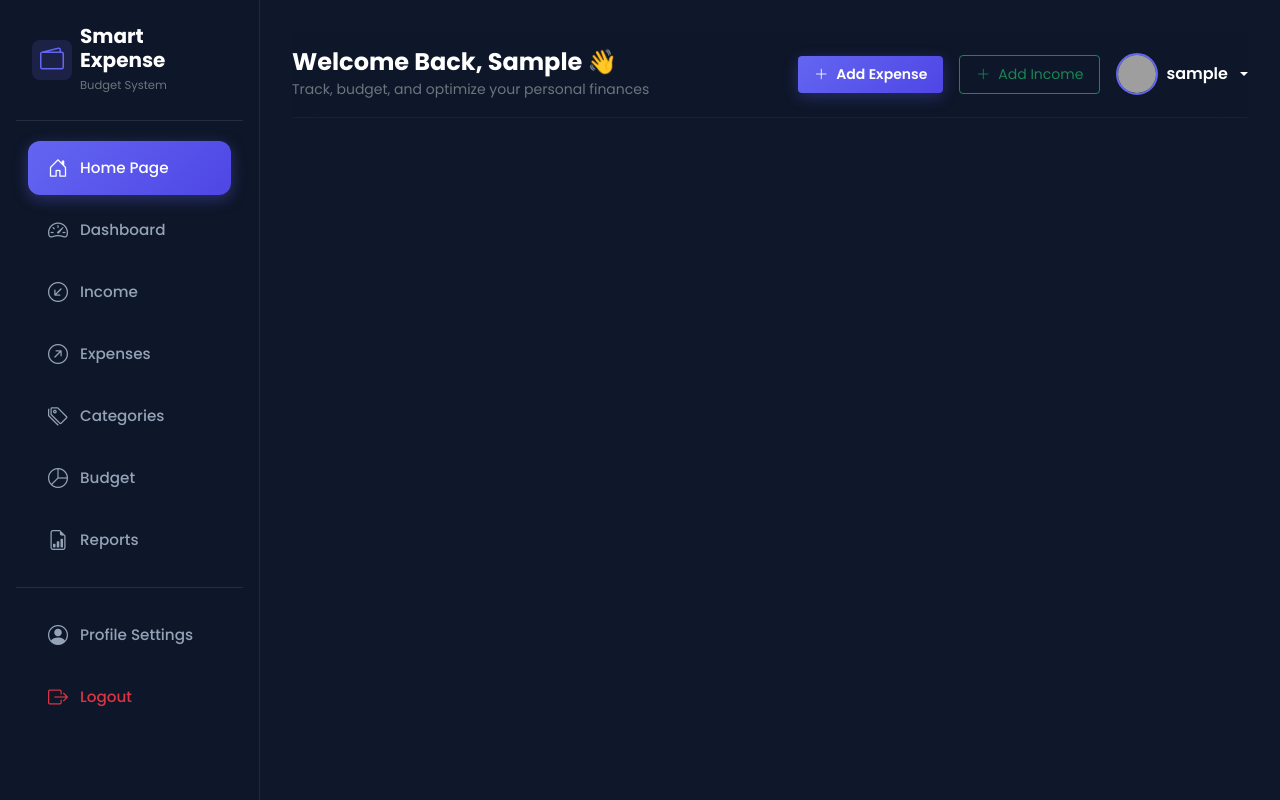
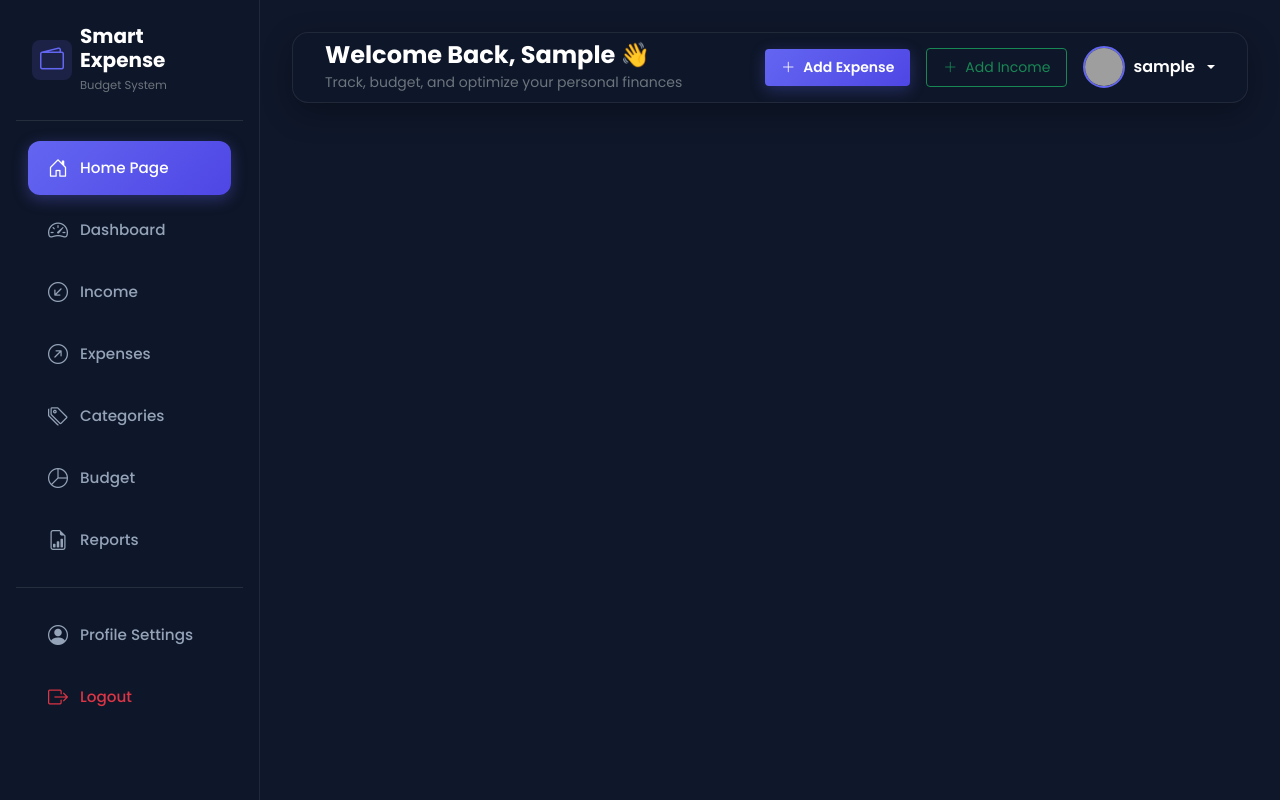
Before and after one commit to Mrutunjaya-Muduli/Expense-Tracker, a Django app: page / in a window 1280 px wide. Run offline with Django 5.2, Linux system fonts and the light colour scheme; the visitor is signed in with stand-in values (Sample User, id 1); grey boxes are pictures that could not be loaded.

Commit message:
Decrease top navbar width to floating 1200px max-width container with rounded corners

```diff
--- a/static/css/custom.css
+++ b/static/css/custom.css
@@ -97,14 +97,22 @@ h1, h2, h3, h4, h5, h6, .fw-bold, .fw-extrabold, .display-4, .stat-card h3, .btn
     transition: margin-left 0.3s ease;
 }
 
-/* Fixed/Sticky Glassmorphism Top Navbar */
+/* Fixed/Sticky Floating Glassmorphism Top Navbar */
 .navbar-glass {
     position: sticky;
-    top: 0;
+    top: 0.75rem;
     z-index: 1030;
     background: rgba(15, 23, 42, 0.85) !important;
     backdrop-filter: blur(16px);
     -webkit-backdrop-filter: blur(16px);
+    border-radius: 1rem;
+    max-width: 1200px;
+    margin-left: auto;
+    margin-right: auto;
+    padding-left: 1.25rem !important;
+    padding-right: 1.25rem !important;
+    border: 1px solid rgba(255, 255, 255, 0.08) !important;
+    box-shadow: 0 10px 30px rgba(0, 0, 0, 0.3);
 }
 
 @media (max-width: 991.98px) {
--- a/templates/home.html
+++ b/templates/home.html
@@ -5,8 +5,8 @@
 
 {% block auth_content %}
 <!-- Navigation Header for Home Page -->
-<nav class="navbar navbar-expand-lg border-bottom border-secondary border-opacity-10 py-3 mb-4 sticky-top navbar-glass">
-    <div class="container px-0">
+<nav class="navbar navbar-expand-lg py-2 mb-4 sticky-top navbar-glass">
+    <div class="container-fluid">
         <a href="{% url 'home' %}" class="d-flex align-items-center text-decoration-none gap-2 me-3">
             <div class="rounded-3 bg-indigo-glow p-2 d-flex align-items-center justify-content-center" style="width:42px; height:42px;">
                 <i class="bi bi-wallet2 text-indigo fs-4"></i>
--- a/templates/navbar.html
+++ b/templates/navbar.html
@@ -1,5 +1,5 @@
-<nav class="navbar navbar-expand-lg border-bottom border-secondary border-opacity-10 py-3 mb-4 sticky-top navbar-glass">
-    <div class="container-fluid px-0">
+<nav class="navbar navbar-expand-lg py-2 mb-4 sticky-top navbar-glass">
+    <div class="container-fluid">
         <button class="btn btn-outline-secondary d-lg-none me-3" type="button" id="sidebarToggle">
             <i class="bi bi-list fs-5"></i>
         </button>
```
